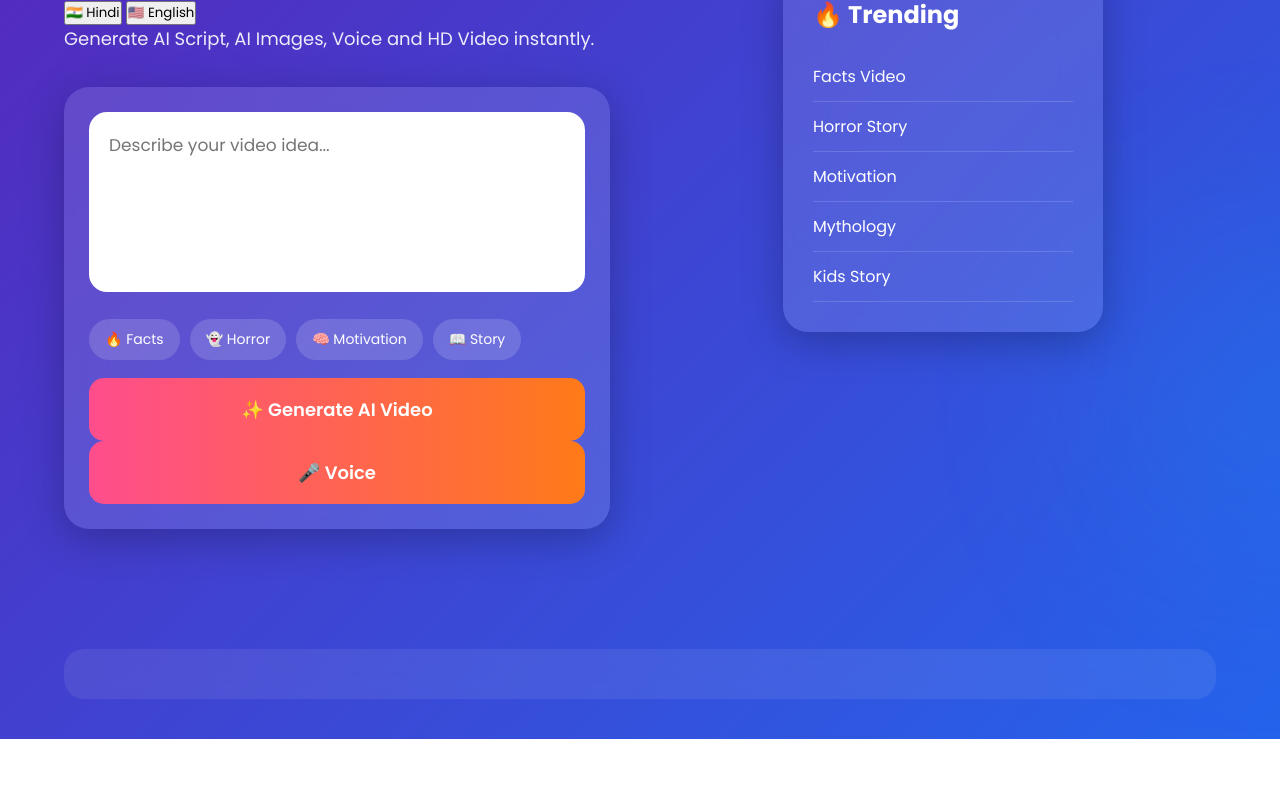
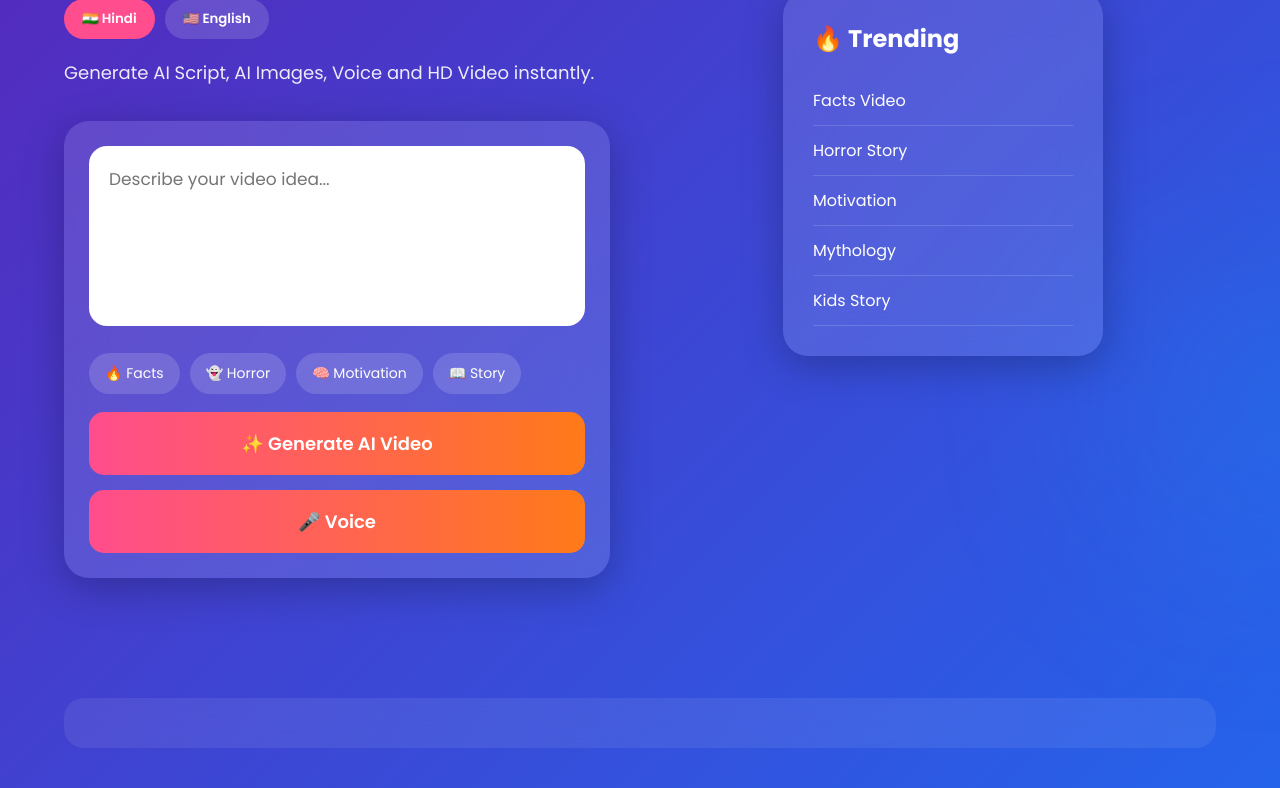
Before and after one commit to sy4773835-ui/AI-Video-Generator-, a website: page index.html in a window 1280 px wide. Shown: the part 399-1187 px from the top of the page. Before the commit the page ends 1138 px from the top, so only its background shows below. Drawn offline with Linux system fonts and the light colour scheme.

Commit message:
Add styles for language switch and voice button

```diff
--- a/style.css
+++ b/style.css
@@ -318,3 +318,48 @@
 background:#ff4d8d;
 transform:translateY(-3px);
 }
+/* Language Switch */
+
+.language-switch{
+display:flex;
+gap:10px;
+margin:20px 0;
+}
+
+.language-switch button{
+border:none;
+padding:10px 18px;
+border-radius:30px;
+background:rgba(255,255,255,.15);
+color:#fff;
+cursor:pointer;
+font-weight:600;
+}
+
+.language-switch .active{
+background:#ff4d8d;
+}
+
+/* Voice Button */
+
+.action-buttons{
+margin-top:15px;
+display:flex;
+justify-content:center;
+}
+
+.voice-btn{
+background:#ffffff;
+color:#333;
+border:none;
+padding:14px 26px;
+border-radius:40px;
+font-size:16px;
+font-weight:600;
+cursor:pointer;
+transition:.3s;
+}
+
+.voice-btn:hover{
+transform:scale(1.05);
+}
```
